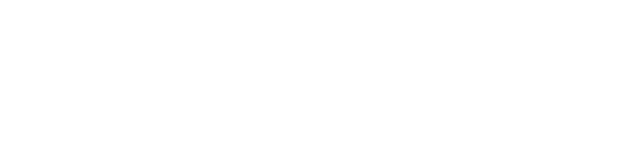
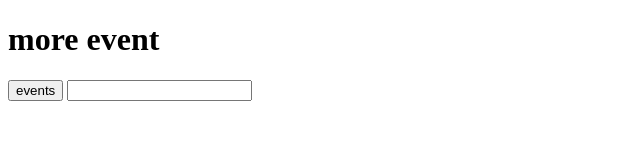
Before and after one commit to T-ahiti/module-25, a plain HTML site: page more-event.html in a window 1280 px wide. Shown: the whole page, without its empty margins (0-640 px from the left). Drawn offline with Linux system fonts and the light colour scheme.

Commit message:
8th commit

```diff
--- a/more-event.html
+++ b/more-event.html
@@ -7,5 +7,29 @@
 </head>
 <body>
 
+   <h1>more event</h1>
+   <button id="btn">events</button>
+   <input type="text" name="" id="text-feild">
+   <script>
+    // document.getElementById('text-feild').addEventListener('focus', function(){
+    //     console.log('bye')
+    // })
+    // document.getElementById('text-feild').addEventListener('blur', function(){
+    //     console.log('ciao')
+    // })
+    // document.getElementById('text-feild').addEventListener('keydown', function(event){
+    //     console.log(event.target.value)
+    // })
+    // document.getElementById('text-feild').addEventListener('keydoress', function(event){
+    //     console.log(event.target.value)
+    // })
+    document.getElementById('text-feild').addEventListener('keyup', function(event){
+        console.log(event.target.value)
+    })
+    document.getElementById('btn').addEventListener('mousemove', function(){
+        console.log('hii')
+    })
+   </script>
+
 </body>
 </html>
```
